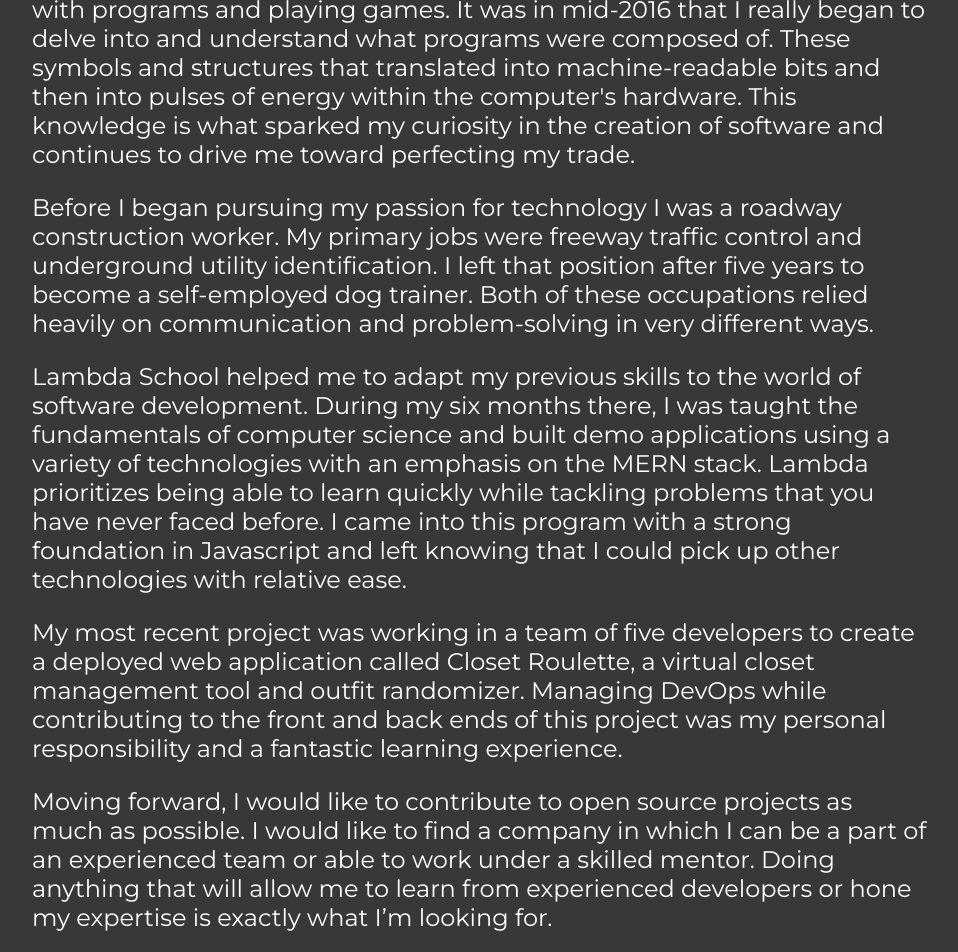
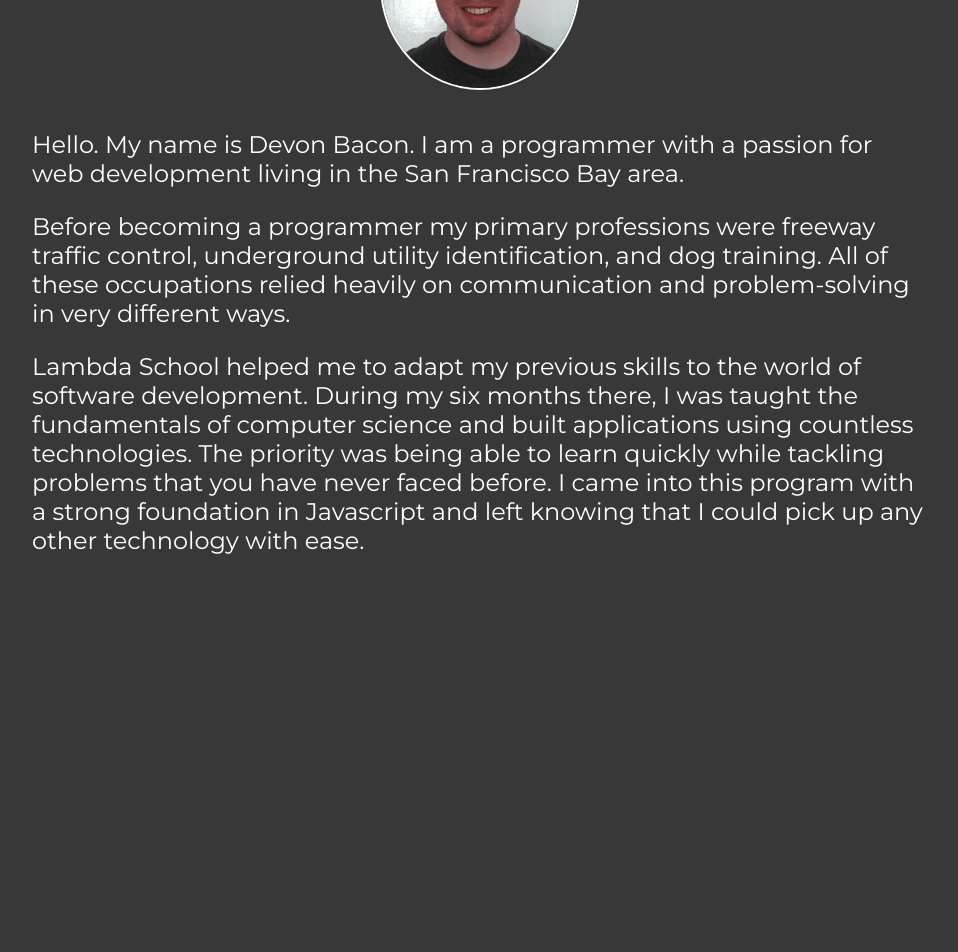
Before and after one commit to devbacon/Portfolio, a React (Create React App) app: page /about in a window 1280 px wide. Shown: the part 220-1172 px from the top of the page, without its empty margins (160-1118 px from the left). After the commit the page ends 800 px from the top, so only its background shows below. Built offline with nearby package versions, Linux system fonts and the light colour scheme.

Commit message:
About.js - cut down on description and moved image to top

```diff
--- a/src/About/About.js
+++ b/src/About/About.js
@@ -17,34 +17,32 @@ class About extends Component {
 			<div className="page-container">
 				<Header
 					title="About"
-          navItems={['Home', 'Contact', 'Projects']}
+					navItems={[ 'Home', 'Contact', 'Projects' ]}
 					overlay={this.overlay}
 					history={this.props.history}
 				/>
 				<div className="page-body" ref={this.pageBody}>
+					<div className="about-image">
+						<img src={AboutImage} alt="devon bacon" />
+					</div>
 					<p>
-            Hello. My name is Devon Bacon and I am a programmer with a passion for web development here in the San Francisco Bay area.
+						Hello. My name is Devon Bacon. I am a programmer with a passion for web development living in
+						the San Francisco Bay area.
 					</p>
 					<p>
-            I have been on the computer for what seems like my entire life tinkering with programs and playing games. It was in mid-2016 that I really began to delve into and understand what programs were composed of. These symbols and structures that translated into machine-readable bits and then into pulses of energy within the computer's hardware. This knowledge is what sparked my curiosity in the creation of software and continues to drive me toward perfecting my trade.
+						Before becoming a programmer my primary professions were freeway traffic control, underground
+						utility identification, and dog training. All of these occupations relied heavily on
+						communication and problem-solving in very different ways.
 					</p>
 					<p>
-            Before I began pursuing my passion for technology I was a roadway construction worker. My primary jobs were freeway traffic control and underground utility identification. I left that position after five years to become a self-employed dog trainer. Both of these occupations relied heavily on communication and problem-solving in very different ways.
+						Lambda School helped me to adapt my previous skills to the world of software development. During
+						my six months there, I was taught the fundamentals of computer science and built
+						applications using countless technologies. The priority was being able to learn quickly while
+						tackling problems that you have never faced before. I came into this program with a strong
+						foundation in Javascript and left knowing that I could pick up any other technology with ease.
 					</p>
-          <p>
-            Lambda School helped me to adapt my previous skills to the world of software development. During my six months there, I was taught the fundamentals of computer science and built demo applications using a variety of technologies with an emphasis on the MERN stack. Lambda prioritizes being able to learn quickly while tackling problems that you have never faced before. I came into this program with a strong foundation in Javascript and left knowing that I could pick up other technologies with relative ease.
-          </p>
-          <p>
-            My most recent project was working in a team of five developers to create a deployed web application called Closet Roulette, a virtual closet management tool and outfit randomizer. Managing DevOps while contributing to the front and back ends of this project was my personal responsibility and a fantastic learning experience.
-          </p>
-          <p>
-            Moving forward, I would like to contribute to open source projects as much as possible. I would like to find a company in which I can be a part of an experienced team or able to work under a skilled mentor. Doing anything that will allow me to learn from experienced developers or hone my expertise is exactly what I’m looking for.
-          </p>
-          <div className="about-image">
-            <img  src={AboutImage}  alt="devon bacon"/>
 				</div>
-        </div>
-        <div className="page-overlay" ref={this.overlay}></div>
+				<div className="page-overlay" ref={this.overlay} />
 			</div>
 		);
 	}
```
Lines whose indentation alone changed are shown as unchanged.
